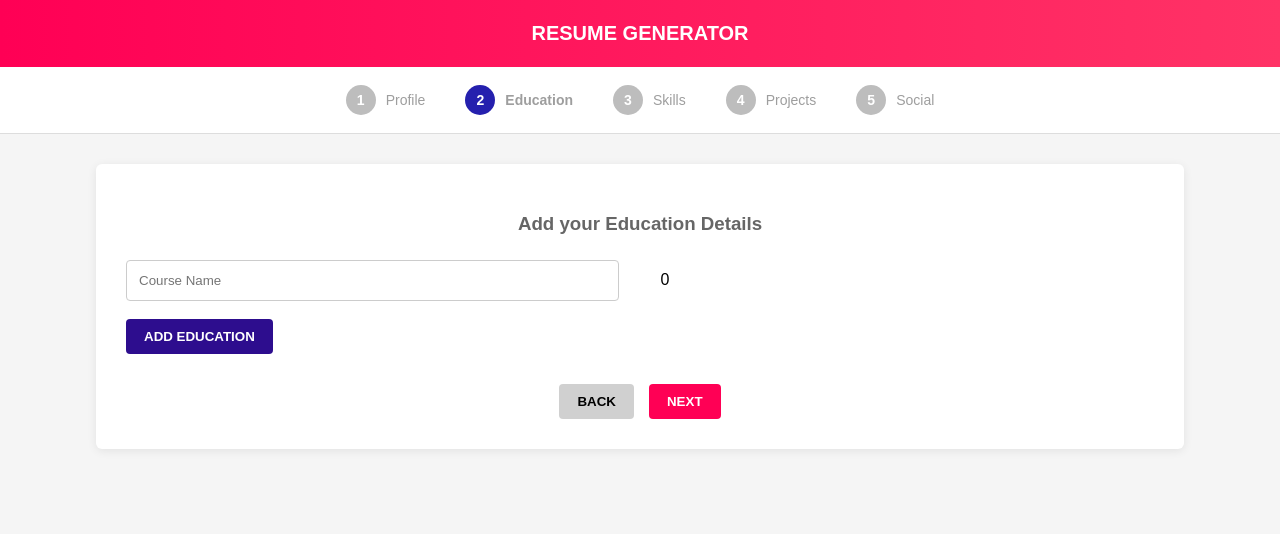
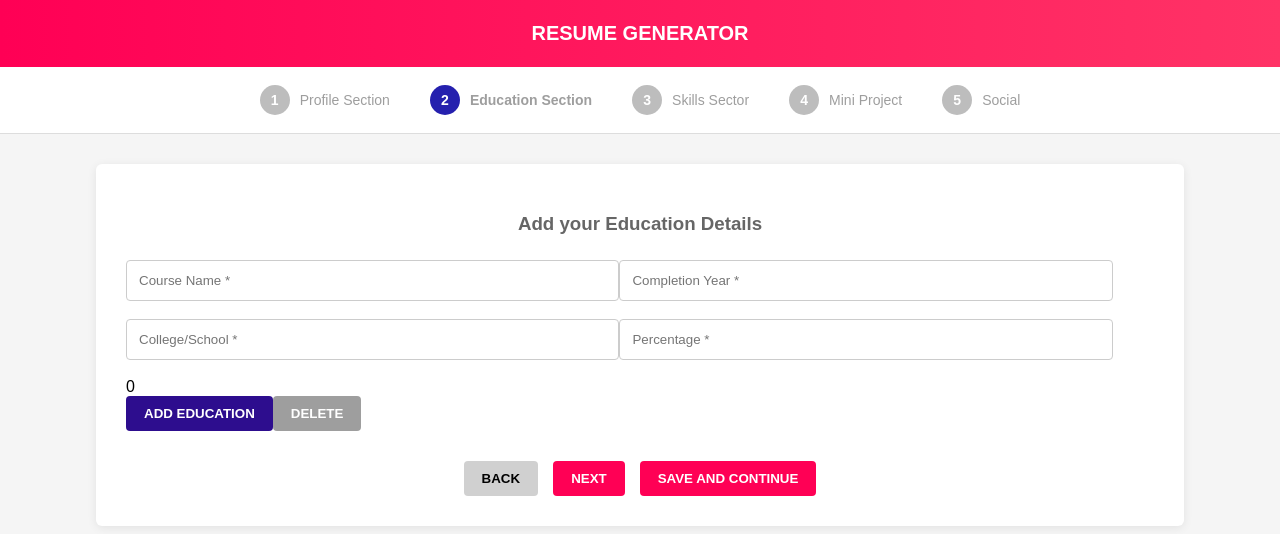
Before and after one commit to acciojob/resume-builder-akhssm, a React app: page / in a window 1280 px wide. Both pictures are taken after a click on the button "NEXT". Shown: the top 534 px of the page. Built offline with nearby package versions, Linux system fonts and the light colour scheme.

Commit message:
Made changes

```diff
--- a/src/components/App.js
+++ b/src/components/App.js
@@ -14,10 +14,10 @@ const App = () => {
       <h1 className="title">RESUME GENERATOR</h1>
 
       <div className="steps">
-        <span data-step="1" className={step === 1 ? "active-step" : ""}>Profile</span>
-        <span data-step="2" className={step === 2 ? "active-step" : ""}>Education</span>
-        <span data-step="3" className={step === 3 ? "active-step" : ""}>Skills</span>
-        <span data-step="4" className={step === 4 ? "active-step" : ""}>Projects</span>
+        <span data-step="1" className={step === 1 ? "active-step" : ""}>Profile Section</span>
+        <span data-step="2" className={step === 2 ? "active-step" : ""}>Education Section</span>
+        <span data-step="3" className={step === 3 ? "active-step" : ""}>Skills Sector</span>
+        <span data-step="4" className={step === 4 ? "active-step" : ""}>Mini Project</span>
         <span data-step="5" className={step === 5 ? "active-step" : ""}>Social</span>
       </div>
 
@@ -38,16 +38,26 @@ const App = () => {
           <>
             <h3>Add your Education Details</h3>
 
-            <div>
-              <input name="courseName" placeholder="Course Name" />
-              <span>{education.length}</span>
-            </div>
+            <input name="courseName" placeholder="Course Name *" />
+            <input name="completionYear" placeholder="Completion Year *" />
+
+            <input name="college" placeholder="College/School *" />
+            <input name="percentage" placeholder="Percentage *" />
+
+            <div className="counter">{education.length}</div>
 
             <button
               id="add_education"
               onClick={() => setEducation([...education, {}])}
             >
               ADD EDUCATION
+            </button>
+
+            <button
+              id="delete"
+              onClick={() => setEducation([])}
+            >
+              DELETE
             </button>
           </>
         )}
@@ -57,7 +67,7 @@ const App = () => {
             <h3>Add your Skills</h3>
 
             <div>
-              <input name="skill" placeholder="Skill" />
+              <input name="skill" placeholder="Skill *" />
               <span>{skills.length}</span>
             </div>
 
@@ -67,6 +77,13 @@ const App = () => {
             >
               ADD SKILL
             </button>
+
+            <button
+              id="delete_skill"
+              onClick={() => setSkills([])}
+            >
+              DELETE SKILL
+            </button>
           </>
         )}
 
@@ -74,16 +91,24 @@ const App = () => {
           <>
             <h3>Add your Mini Projects</h3>
 
-            <div>
-              <input name="projectName" placeholder="Project Name" />
-              <span>{projects.length}</span>
-            </div>
+            <input name="projectName" placeholder="Project Name *" />
+            <input name="techStack" placeholder="Tech Stack" />
+            <textarea name="description" placeholder="Description" />
+
+            <div className="counter">{projects.length}</div>
 
             <button
               id="add_project"
               onClick={() => setProjects([...projects, {}])}
             >
               ADD PROJECT
+            </button>
+
+            <button
+              id="delete"
+              onClick={() => setProjects([])}
+            >
+              DELETE
             </button>
           </>
         )}
@@ -93,7 +118,7 @@ const App = () => {
             <h3>Add social links</h3>
 
             <div>
-              <input name="Social" placeholder="Social Link" />
+              <input name="Social" placeholder="Social Links *" />
               <span>{socials.length}</span>
             </div>
 
@@ -118,6 +143,8 @@ const App = () => {
               NEXT
             </button>
           )}
+
+          <button id="save_continue">SAVE AND CONTINUE</button>
         </div>
       </div>
     </>
```
